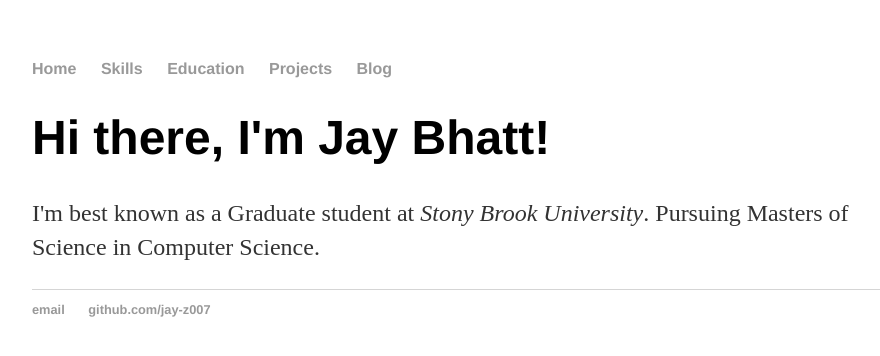
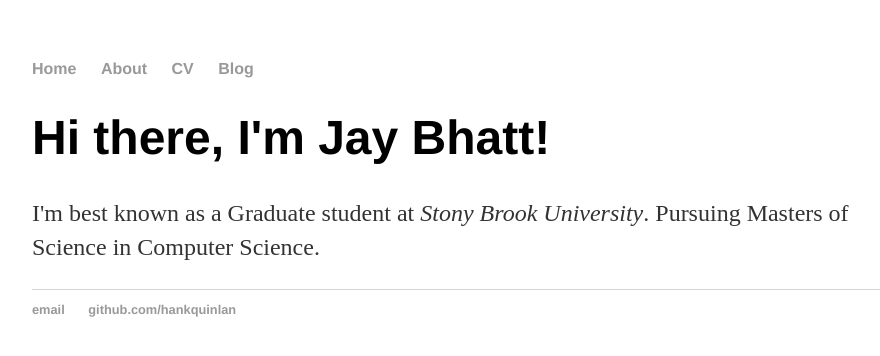
Before and after one commit to jay-z007/jay-z007.github.io, a Jekyll site: the page built from index.html, in a window 1280 px wide. Shown: the top 356 px of the page, without its empty margins (160-1040 px from the left). Built offline with Jekyll 4.4.1, drawn with Linux system fonts in a browser that asks for light colours.

Commit message:
Update index.html
Used the default layout in index.html

```diff
--- a/index.html
+++ b/index.html
@@ -1,32 +1,8 @@
-<!DOCTYPE html>
-<html>
-	<head>
-		<title>Jay Bhatt</title>
-
-		<!-- Link to stylesheet-->
-		<link rel="stylesheet" type="text/css" href="/css/main.css">
-	</head>
-	<body>
-		<nav>
-    		<ul>
-        		<li><a href="/">Home</a></li>
-	        	<li><a href="/skills">Skills</a></li>
-        		<li><a href="/education">Education</a></li>
-				<li><a href="/projects">Projects</a></li>
-        		<li><a href="/blog">Blog</a></li>
-    		</ul>
-		</nav>
-		<div class="container">
-    		<div class="blurb">
-        		<h1>Hi there, I'm Jay Bhatt!</h1>
-				<p>I'm best known as a Graduate student at <em>Stony Brook University</em>. Pursuing Masters of Science in Computer Science.</p>
-    		</div><!-- /.blurb -->
-		</div><!-- /.container -->
-		<footer>
-    		<ul>
-        		<li><a href="mailto:jbhatt@cs.stonybrook.edu">email</a></li>
-        		<li><a href="https://github.com/jay-z007">github.com/jay-z007</a></li>
-			</ul>
-		</footer>
-	</body>
-</html>
+---
+layout: default
+title: Jay Bhatt
+---
+<div class="blurb">
+	<h1>Hi there, I'm Jay Bhatt!</h1>
+	<p>I'm best known as a Graduate student at <em>Stony Brook University</em>. Pursuing Masters of Science in Computer Science.</p>
+</div><!-- /.blurb -->
```
